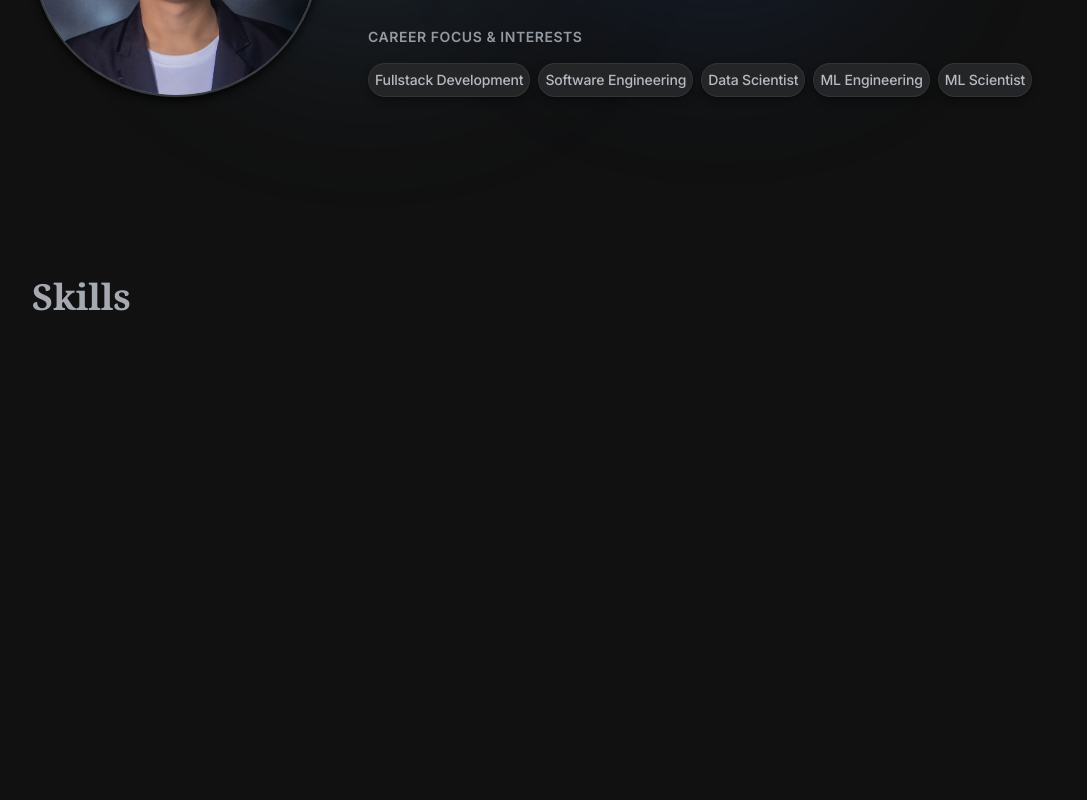
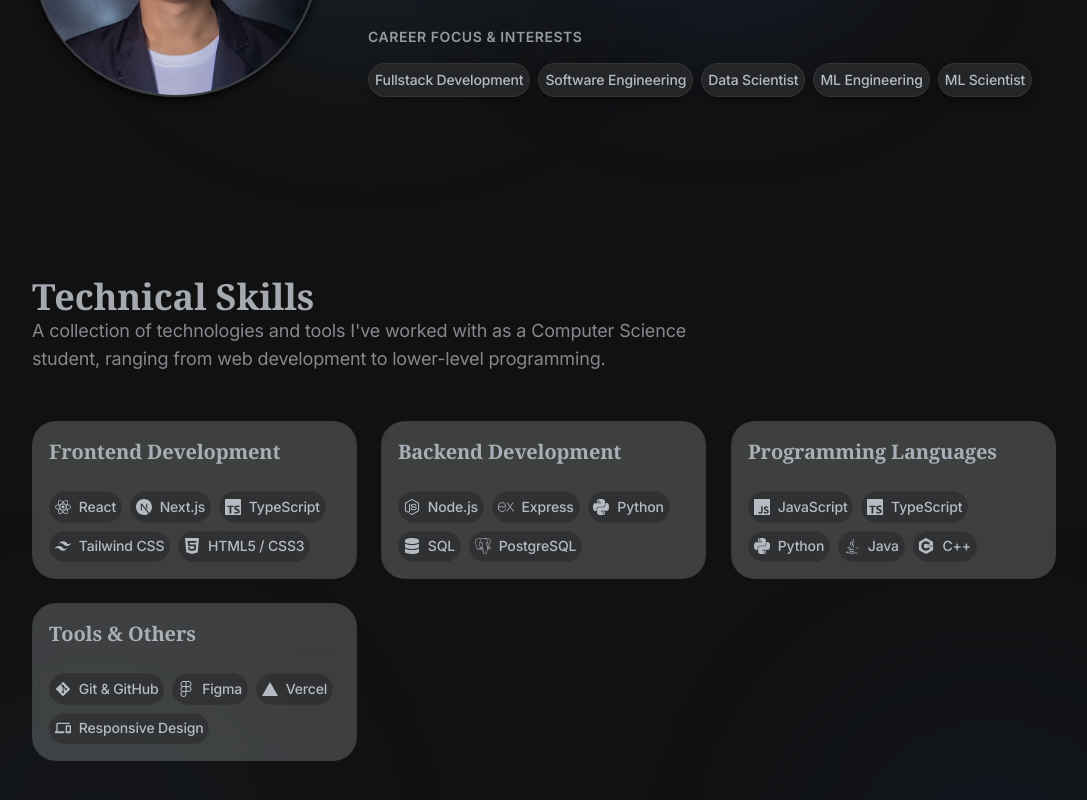
Before and after one commit to eNJay143/portfolio, a Next.js app: page / in a window 1280 px wide. Shown: the part 600-1400 px from the top of the page, without its empty margins (96-1183 px from the left). Built offline with nearby package versions, Linux system fonts and the light colour scheme.

Commit message:
[feat] Add skills card containing category and skills

```diff
--- a/package.json
+++ b/package.json
@@ -20,6 +20,7 @@
     "postcss": "^8.5.26",
     "react": "19.2.8",
     "react-dom": "19.2.8",
+    "react-icons": "^5.7.0",
     "shadcn": "^4.19.1",
     "tailwind-merge": "^3.6.0",
     "tailwindcss": "^4.3.3",
--- /dev/null
+++ b/src/features/skills/SkillCard.tsx
@@ -0,0 +1,33 @@
+"use client";
+
+import { SkillCategory } from "./skillsData";
+
+interface SkillCardProps {
+    category: SkillCategory;
+    delay?: number;
+}
+
+export const SkillCard = ({ category, delay = 0 }: SkillCardProps) => {
+    return (
+        <div
+            className="flex flex-col gap-6 rounded-3xl bg-secondary/20 backdrop-blur-md border border-border/50 hover:border-primary/50 transition-all duration-300 hover:-translate-y-2 hover:shadow-[0_8px_30px_rgb(0,0,0,0.12)] hover:shadow-primary/20 animate-in fade-in zoom-in-95 fill-mode-both"
+            style={{ animationDelay: `${delay}ms`, animationDuration: '700ms', padding: '1rem' }}
+        >
+            <h3 className="text-xl font-semibold text-foreground/90 font-serif border-b border-border/50 pb-3">
+                {category.title}
+            </h3>
+            <div className="flex flex-wrap gap-2">
+                {category.skills.map((skill) => (
+                    <span
+                        key={skill.name}
+                        className="flex items-center gap-2 px-3 py-1.5 text-sm font-medium rounded-full bg-card/50 border border-border/50 hover:bg-primary/20 hover:border-primary/50 hover:text-primary transition-colors cursor-default"
+                        style={{ padding: "0.3rem" }}
+                    >
+                        {skill.icon && <skill.icon className="w-4 h-4" />}
+                        {skill.name}
+                    </span>
+                ))}
+            </div>
+        </div >
+    );
+};
--- a/src/features/skills/SkillsSection.tsx
+++ b/src/features/skills/SkillsSection.tsx
@@ -2,6 +2,7 @@
 
 import { useEffect, useRef, useState } from "react";
 import { skillsData } from "./skillsData";
+import { SkillCard } from "./SkillCard";
 
 export const SkillsSection = () => {
     const [isVisible, setIsVisible] = useState(false);
@@ -27,16 +28,37 @@
 
     return (
         <section id="skills" className="min-h-screen flex flex-col items-center justify-start pb-12 relative overflow-hidden" style={{ paddingTop: '2vh' }}>
-            <div className="w-full max-w-5xl flex flex-col items-start gap-8 px-4" ref={sectionRef}>
+            <div className="w-full max-w-5xl flex flex-col items-start gap-12 px-4" ref={sectionRef}>
                 <div
                     className={`w-full flex flex-col items-start ${isVisible ? 'animate-in fade-in slide-in-from-bottom-8 duration-1000' : 'opacity-0'}`}
                     style={{ animationFillMode: 'forwards' }}
                 >
                     <h2 className="text-3xl md:text-4xl font-bold font-serif text-foreground/90">
-                        Skills
+                        Technical Skills
                     </h2>
+                    <p className="text-foreground/70 mt-3 max-w-2xl text-lg">
+                        A collection of technologies and tools I've worked with as a Computer Science student, ranging from web development to lower-level programming.
+                    </p>
+                </div>
+
+                <div className="w-full grid grid-cols-1 md:grid-cols-2 lg:grid-cols-3 gap-6 relative z-10">
+                    {isVisible && skillsData.map((category, index) => (
+                        <SkillCard
+                            key={category.title}
+                            category={category}
+                            delay={300 + index * 150}
+                        />
+                    ))}
                 </div>
             </div>
+
+            {/* Background glowing orbs for extra aesthetic */}
+            {isVisible && (
+                <>
+                    <div className="absolute top-1/2 left-0 w-96 h-96 bg-primary/10 rounded-full blur-[120px] -z-10 animate-pulse" style={{ animationDuration: '4s' }} />
+                    <div className="absolute bottom-0 right-0 w-96 h-96 bg-blue-500/10 rounded-full blur-[120px] -z-10 animate-pulse" style={{ animationDuration: '5s' }} />
+                </>
+            )}
         </section>
     );
 };
--- a/src/features/skills/skillsData.ts
+++ b/src/features/skills/skillsData.ts
@@ -1 +1,60 @@
-export const skillsData = [];
+import { IconType } from "react-icons";
+import {
+    SiReact, SiNextdotjs, SiTypescript, SiTailwindcss, SiHtml5,
+    SiNodedotjs, SiExpress, SiPython, SiPostgresql, SiJavascript, SiCplusplus,
+    SiFigma, SiVercel
+} from "react-icons/si";
+import { FaGitAlt, FaDatabase, FaJava } from "react-icons/fa";
+import { MdDevices } from "react-icons/md";
+
+export type SkillItem = {
+    name: string;
+    icon?: IconType;
+};
+
+export type SkillCategory = {
+    title: string;
+    skills: SkillItem[];
+};
+
+export const skillsData: SkillCategory[] = [
+    {
+        title: "Frontend Development",
+        skills: [
+            { name: "React", icon: SiReact },
+            { name: "Next.js", icon: SiNextdotjs },
+            { name: "TypeScript", icon: SiTypescript },
+            { name: "Tailwind CSS", icon: SiTailwindcss },
+            { name: "HTML5 / CSS3", icon: SiHtml5 },
+        ]
+    },
+    {
+        title: "Backend Development",
+        skills: [
+            { name: "Node.js", icon: SiNodedotjs },
+            { name: "Express", icon: SiExpress },
+            { name: "Python", icon: SiPython },
+            { name: "SQL", icon: FaDatabase },
+            { name: "PostgreSQL", icon: SiPostgresql },
+        ]
+    },
+    {
+        title: "Programming Languages",
+        skills: [
+            { name: "JavaScript", icon: SiJavascript },
+            { name: "TypeScript", icon: SiTypescript },
+            { name: "Python", icon: SiPython },
+            { name: "Java", icon: FaJava },
+            { name: "C++", icon: SiCplusplus },
+        ]
+    },
+    {
+        title: "Tools & Others",
+        skills: [
+            { name: "Git & GitHub", icon: FaGitAlt },
+            { name: "Figma", icon: SiFigma },
+            { name: "Vercel", icon: SiVercel },
+            { name: "Responsive Design", icon: MdDevices },
+        ]
+    }
+];
```
Also changed, not shown: 1 other file (tests, documents, lock files or other folders).
